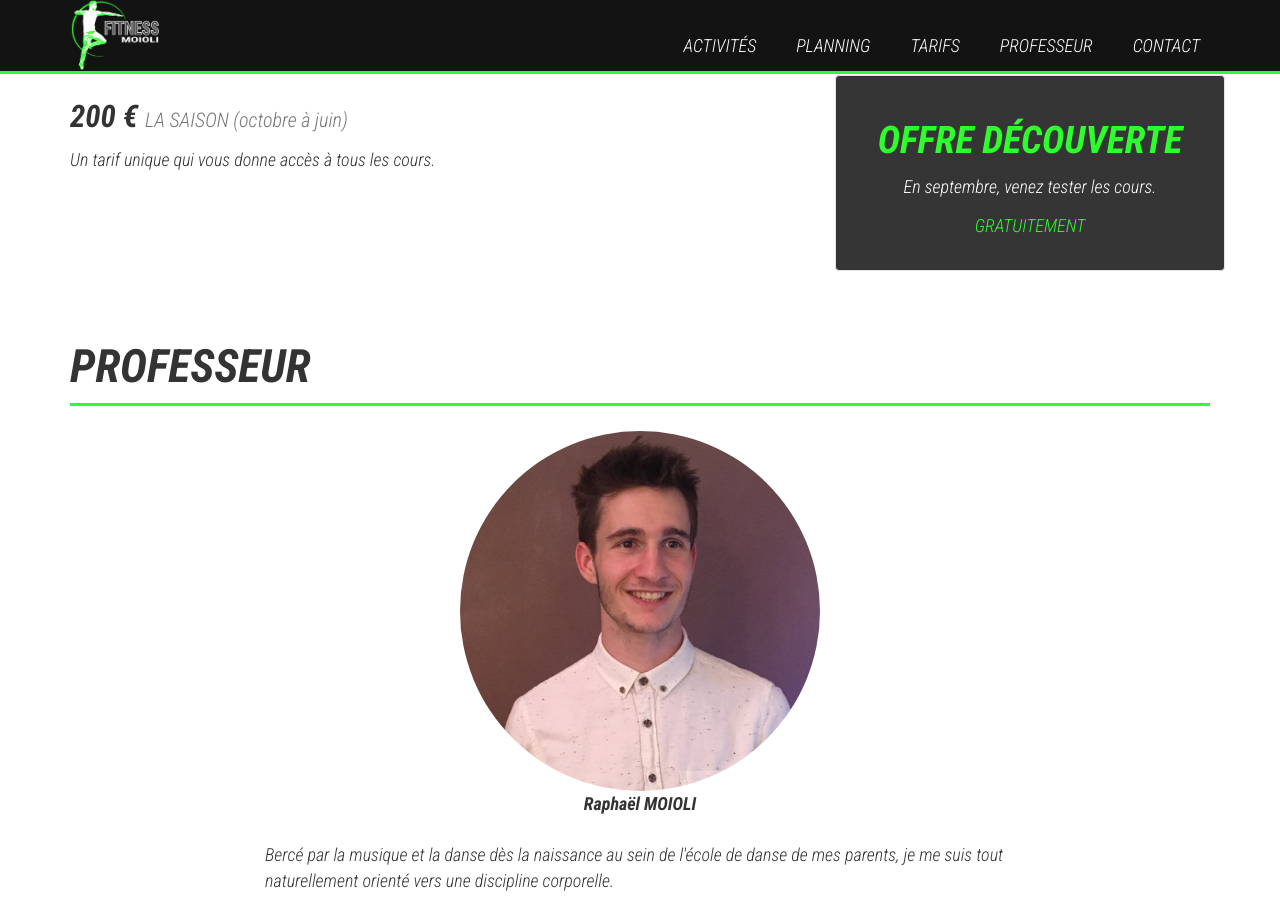
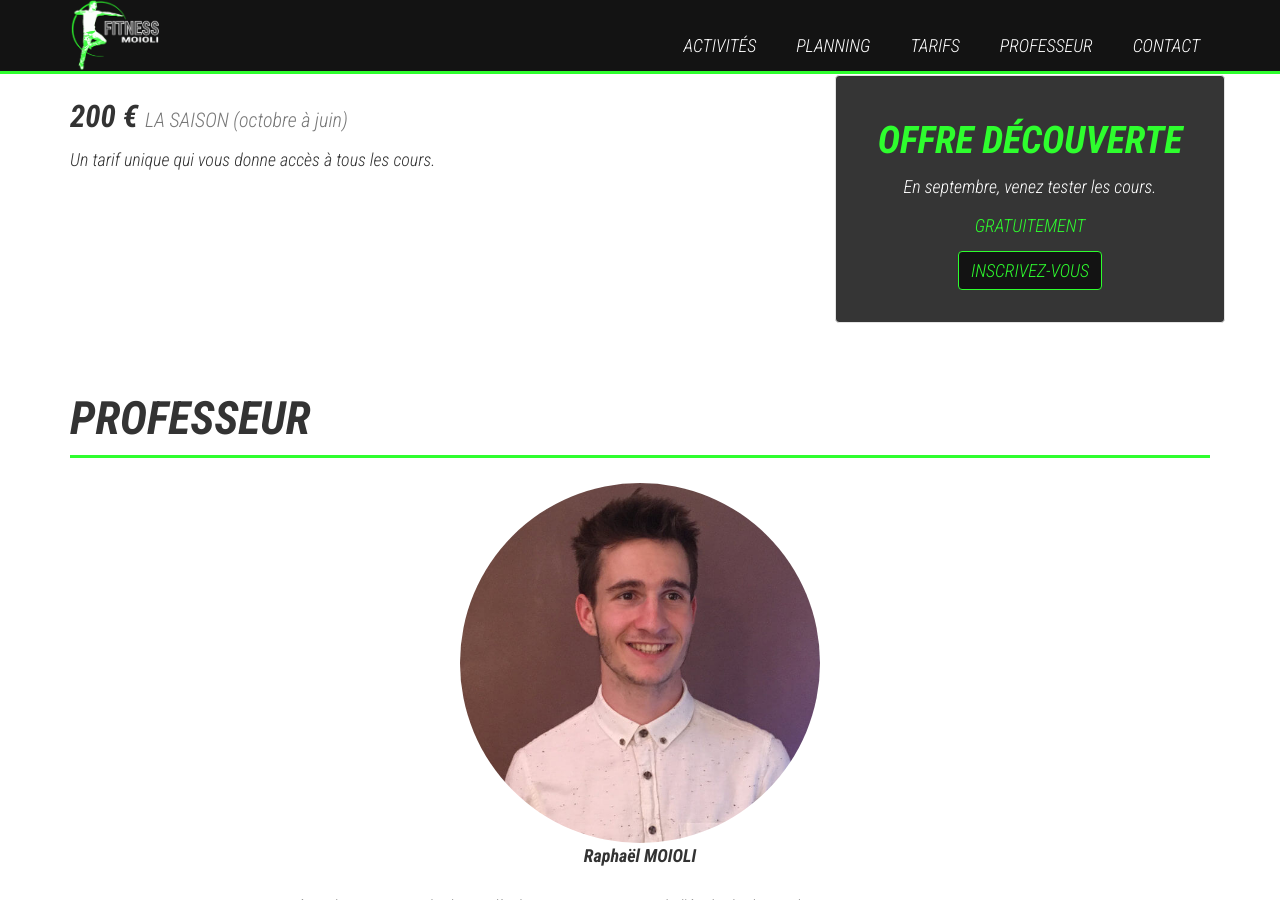
Before and after one commit to pgiraud/fitnessmoioli, a Jekyll site: the page built from index.md, in a window 1280 px wide and 900 px high, scrolled down 1726 px. Built offline with Jekyll 4.4.1, drawn with Linux system fonts in a browser that asks for light colours; nearby versions of some CDN libraries.

Commit message:
Offre découverte - lien vers form

```diff
--- a/index.md
+++ b/index.md
@@ -136,6 +136,9 @@ sam_1_1: STEP Deb.
                 En septembre, venez tester les cours.
               </p>
               <p class="text-primary">GRATUITEMENT</p>
+              <p>
+                <a class="btn btn-primary" href="https://goo.gl/forms/gj4Smi4gvi99e25L2" target="_blank">Inscrivez-vous</a>
+              </p>
             </div>
           </div>
         </div>
```
